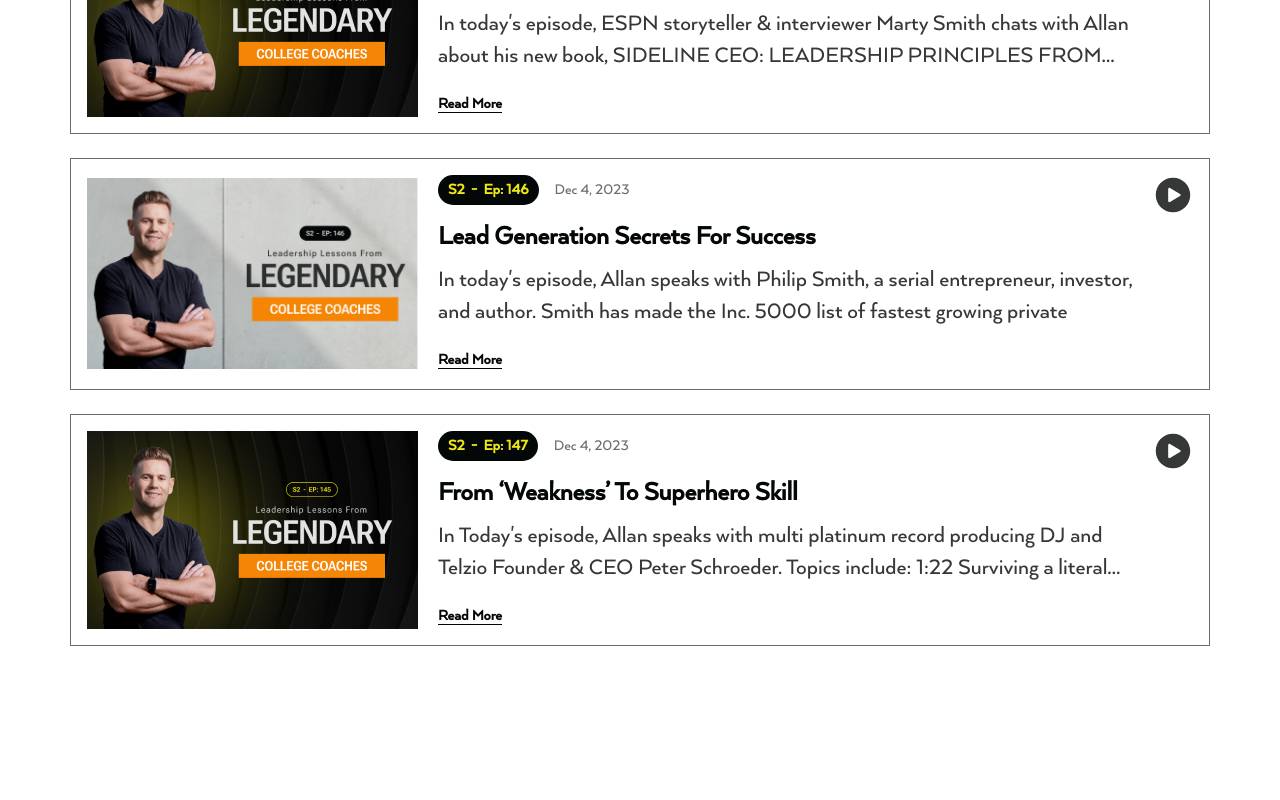
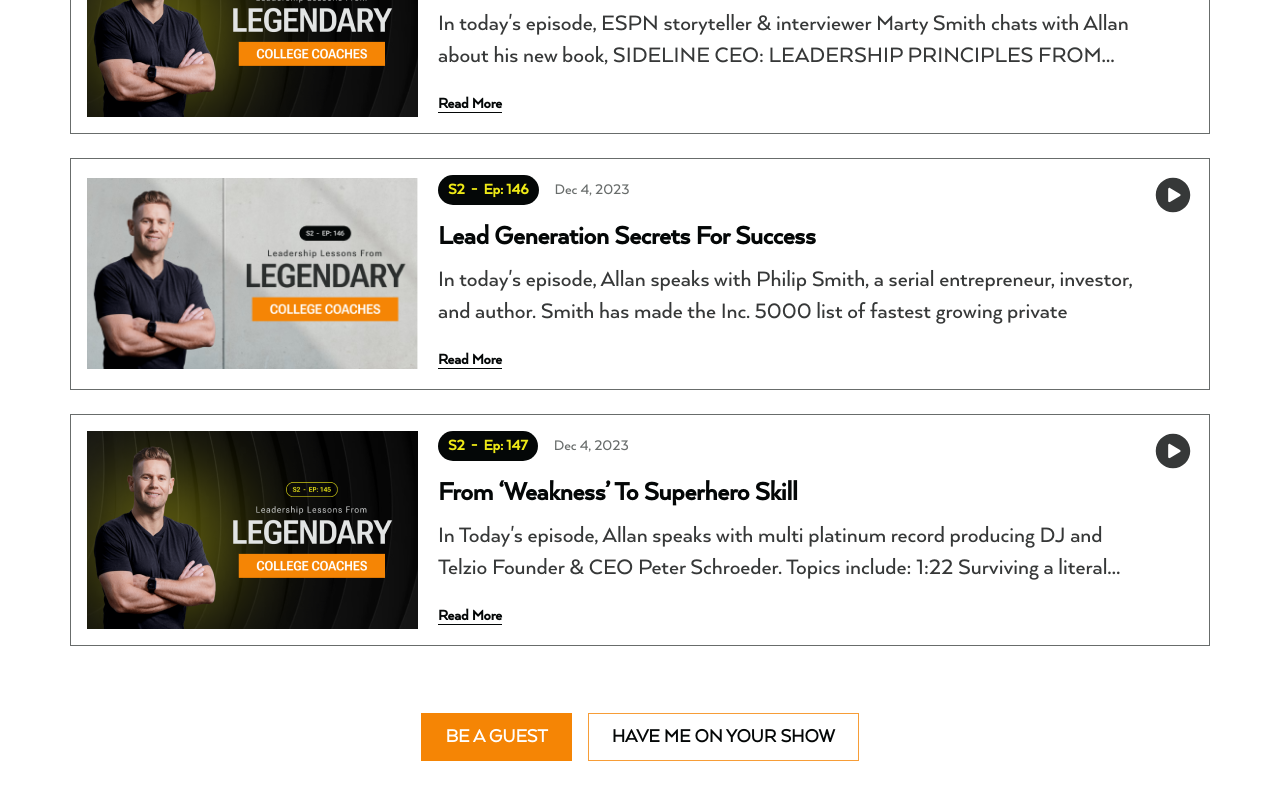
Before and after one commit to khushi303/allan-drapper, a Next.js app: page / in a window 1280 px wide. Shown: the part 2299-3099 px from the top of the page. Before the commit the page ends 2945 px from the top, so only its background shows below. Built offline with nearby package versions, Linux system fonts and the light colour scheme.

Commit message:
spacing in podcast

```diff
--- a/src/app/components/Podcasts.tsx
+++ b/src/app/components/Podcasts.tsx
@@ -1,10 +1,11 @@
 import { H2 } from "./common/Heading";
 import { PlayIcon } from "./common/Icons";
 import { podcastsList } from "./common/Helper";
+import { Button } from "./common/Button";
 
 const Podcasts = () => {
   return (
-    <div className="w-full px-3 pt-[154px]">
+    <div className="w-full px-3 py-10 sm:py-12 md:py-16 lg:py-20 xl:pt-[154px] xl:pb-24">
       <div className="container px-0 mx-auto max-w-[1140px]">
         <div className="flex justify-center">
           <H2
@@ -12,7 +13,7 @@ const Podcasts = () => {
             heading="Podcasts"
           />
         </div>
-        <div className="grid grid-cols-1 md:grid-cols-2 lg:grid-cols-1 mt-[87px] gap-4 sm:gap-5 md:gap-6">
+        <div className="grid grid-cols-1 md:grid-cols-2 lg:grid-cols-1 mt-8 sm:mt-10 md:mt-12 lg:mt-14 xl:mt-[87px] gap-4 sm:gap-5 md:gap-6">
           {podcastsList.map((podcast, index) => (
             <div key={index} className={`border border-gray p-3 sm:p-4 ${index ===2 && "md:col-span-2 lg:col-span-1 md:w-1/2 lg:w-full md:mx-auto lg:mx-0"}`}>
               <div className="flex gap-4 sm:gap-5 items-center max-lg:flex-col">
@@ -45,6 +46,10 @@ const Podcasts = () => {
             </div>
           ))}
         </div>
+        <div className="flex justify-center gap-4 items-center mt-5 sm:mt-7 md:mt-10 xl:mt-[67px]">
+        <Button className="px-6 border border-transparent">BE A GUEST</Button>
+        <Button className="px-6 border border-bunker !bg-transparent border-opacity-80 !text-bunker">HAVE ME ON YOUR SHOW</Button>
+        </div>
       </div>
     </div>
   );
```
